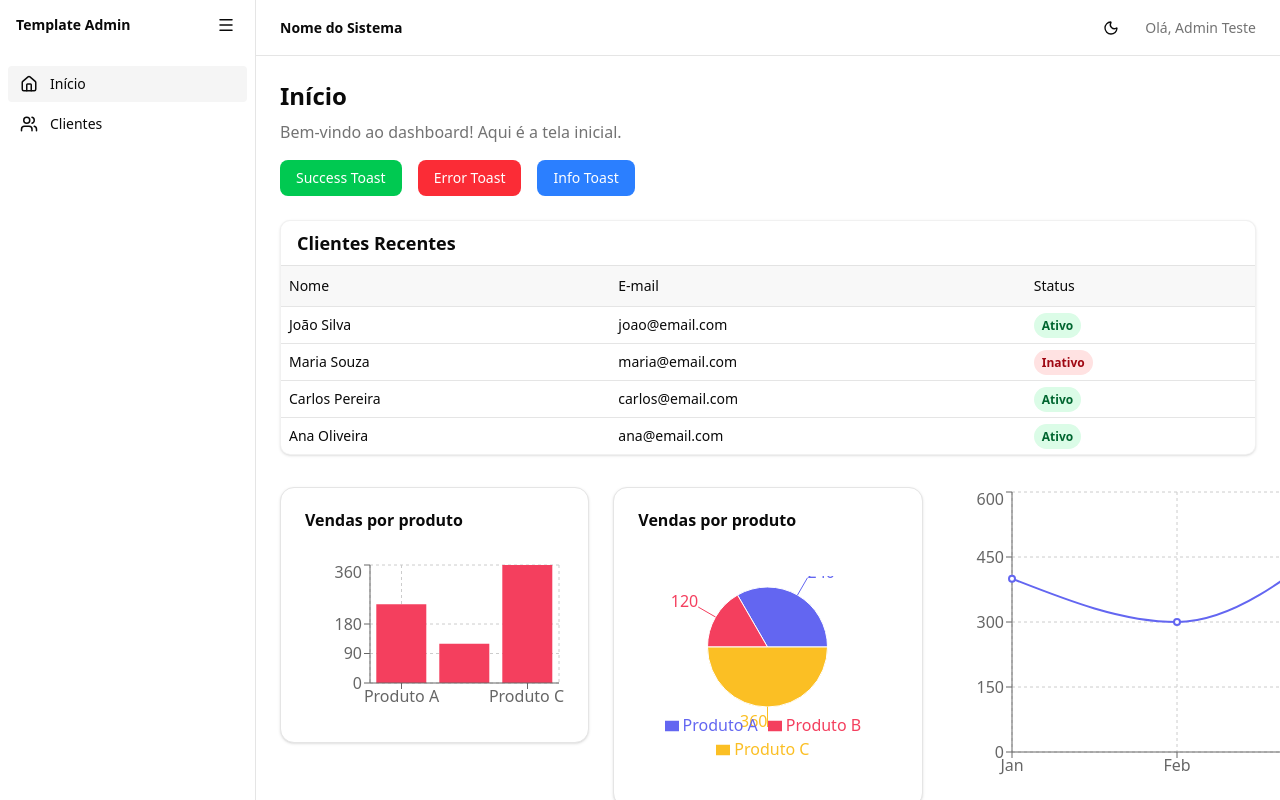
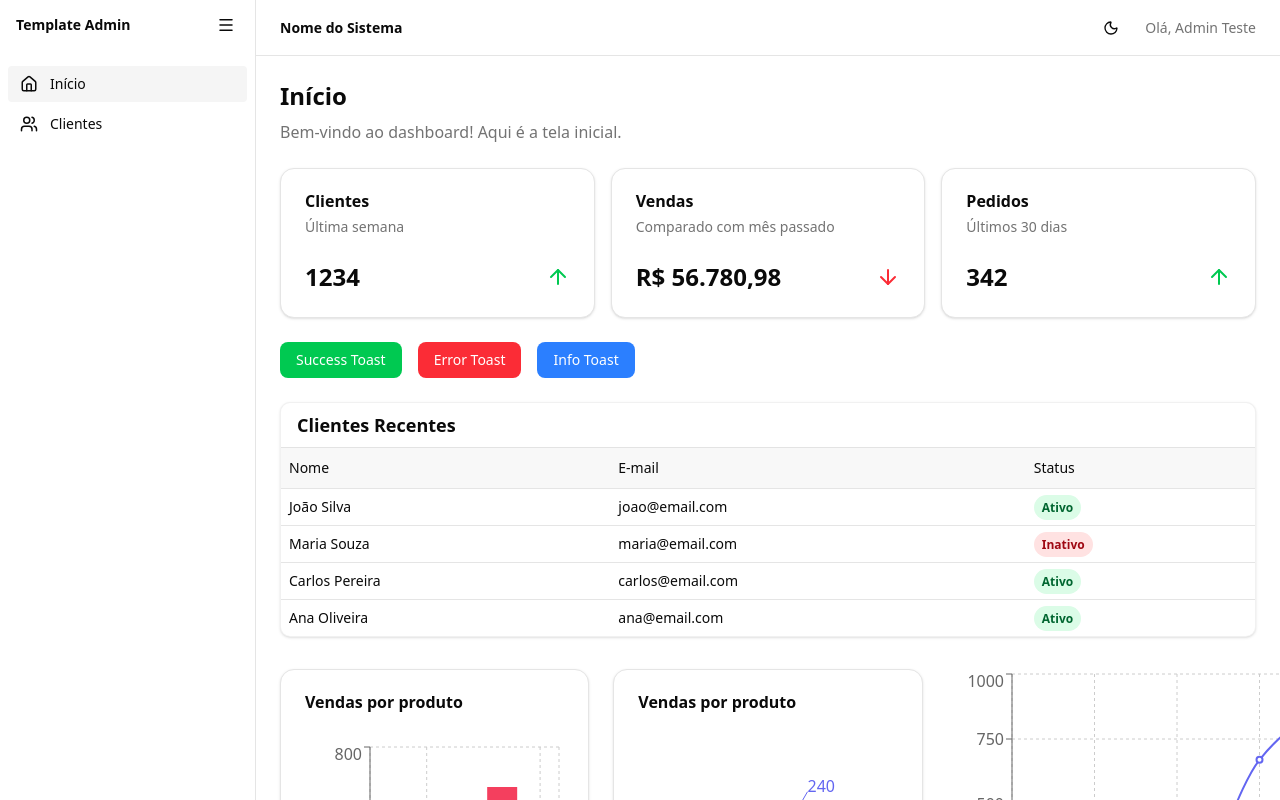
Before and after one commit to evertonestevao/next-admin-template, a Next.js app: page /dashboard in a window 1280 px wide. Built offline with nearby package versions, Linux system fonts and the light colour scheme.

Commit message:
feat(dashboard): add KPIs

```diff
--- a/app/(private)/dashboard/page.tsx
+++ b/app/(private)/dashboard/page.tsx
@@ -2,6 +2,7 @@
 
 import { showToast } from "@/lib/toast";
 import { Button } from "@/components/ui/button";
+import KPI from "@/components/kpi";
 import LineChart from "@/components/charts/LineChart";
 import BarChart from "@/components/charts/BarChart";
 import PieChart from "@/components/charts/PieChart";
@@ -32,7 +33,29 @@ export default function DashboardHome() {
           Bem-vindo ao dashboard! Aqui é a tela inicial.
         </p>
 
-        <div className="flex gap-4 flex-wrap">
+        <div className="grid grid-cols-1 md:grid-cols-3 gap-4 mt-6">
+          <KPI
+            title="Clientes"
+            value={1234}
+            trend="up"
+            description="Última semana"
+          />
+          <KPI
+            title="Vendas"
+            value="R$ 56.780,98"
+            trend="down"
+            description="Comparado com mês passado"
+          />
+          <KPI
+            title="Pedidos"
+            value={342}
+            trend="up"
+            description="Últimos 30 dias"
+          />
+        </div>
+      </div>
+
+      <div className="flex gap-4 flex-wrap mt-4">
         <Button
           variant="default"
           className="bg-green-500 hover:bg-green-600 text-white"
@@ -60,7 +83,6 @@ export default function DashboardHome() {
         >
           Info Toast
         </Button>
-        </div>
       </div>
 
       {/* Tabela de exemplo */}
@@ -106,9 +128,15 @@ export default function DashboardHome() {
 
       {/* Gráficos */}
       <div className="grid grid-cols-1 md:grid-cols-2 xl:grid-cols-3 gap-6 mt-8">
+        <div className="h-96">
           <BarChart />
+        </div>
+        <div className="h-96">
           <PieChart />
+        </div>
+        <div className="h-96">
           <LineChart />
+        </div>
       </div>
     </div>
   );
--- a/components/charts/BarChart.tsx
+++ b/components/charts/BarChart.tsx
@@ -13,11 +13,13 @@ const data = [
   { name: "Produto A", sales: 240 },
   { name: "Produto B", sales: 120 },
   { name: "Produto C", sales: 360 },
+  { name: "Produto D", sales: 670 },
+  { name: "Produto E", sales: 260 },
 ];
 
 export default function SalesBarChart() {
   return (
-    <Card className="w-full h-64">
+    <Card className="w-full h-full">
       <CardHeader>
         <CardTitle>Vendas por produto</CardTitle>
       </CardHeader>
--- a/components/charts/LineChart.tsx
+++ b/components/charts/LineChart.tsx
@@ -10,8 +10,10 @@ import {
 export default function LineChart() {
   const data = [
     { month: "Jan", users: 400 },
-    { month: "Feb", users: 300 },
-    { month: "Mar", users: 500 },
+    { month: "Fev", users: 300 },
+    { month: "Mar", users: 100 },
+    { month: "Abr", users: 670 },
+    { month: "Mai", users: 900 },
   ];
 
   return (
--- a/components/charts/PieChart.tsx
+++ b/components/charts/PieChart.tsx
@@ -18,7 +18,7 @@ const COLORS = ["#6366f1", "#f43f5e", "#fbbf24"];
 
 export default function ProductPieChart() {
   return (
-    <Card className="w-full h-80">
+    <Card className="w-full h-full">
       <CardHeader>
         <CardTitle>Vendas por produto</CardTitle>
       </CardHeader>
--- /dev/null
+++ b/components/kpi.tsx
@@ -0,0 +1,31 @@
+import {
+  Card,
+  CardContent,
+  CardHeader,
+  CardTitle,
+  CardDescription,
+} from "@/components/ui/card";
+import { ArrowUp, ArrowDown } from "lucide-react";
+
+type KPIProps = {
+  title: string;
+  value: string | number;
+  description?: string;
+  trend?: "up" | "down"; // indica se a métrica subiu ou caiu
+};
+
+export default function KPI({ title, value, description, trend }: KPIProps) {
+  return (
+    <Card className="w-full">
+      <CardHeader>
+        <CardTitle>{title}</CardTitle>
+        {description && <CardDescription>{description}</CardDescription>}
+      </CardHeader>
+      <CardContent className="flex items-center justify-between">
+        <span className="text-2xl font-bold">{value}</span>
+        {trend === "up" && <ArrowUp className="text-green-500" />}
+        {trend === "down" && <ArrowDown className="text-red-500" />}
+      </CardContent>
+    </Card>
+  );
+}
```
Lines whose indentation alone changed are shown as unchanged.
